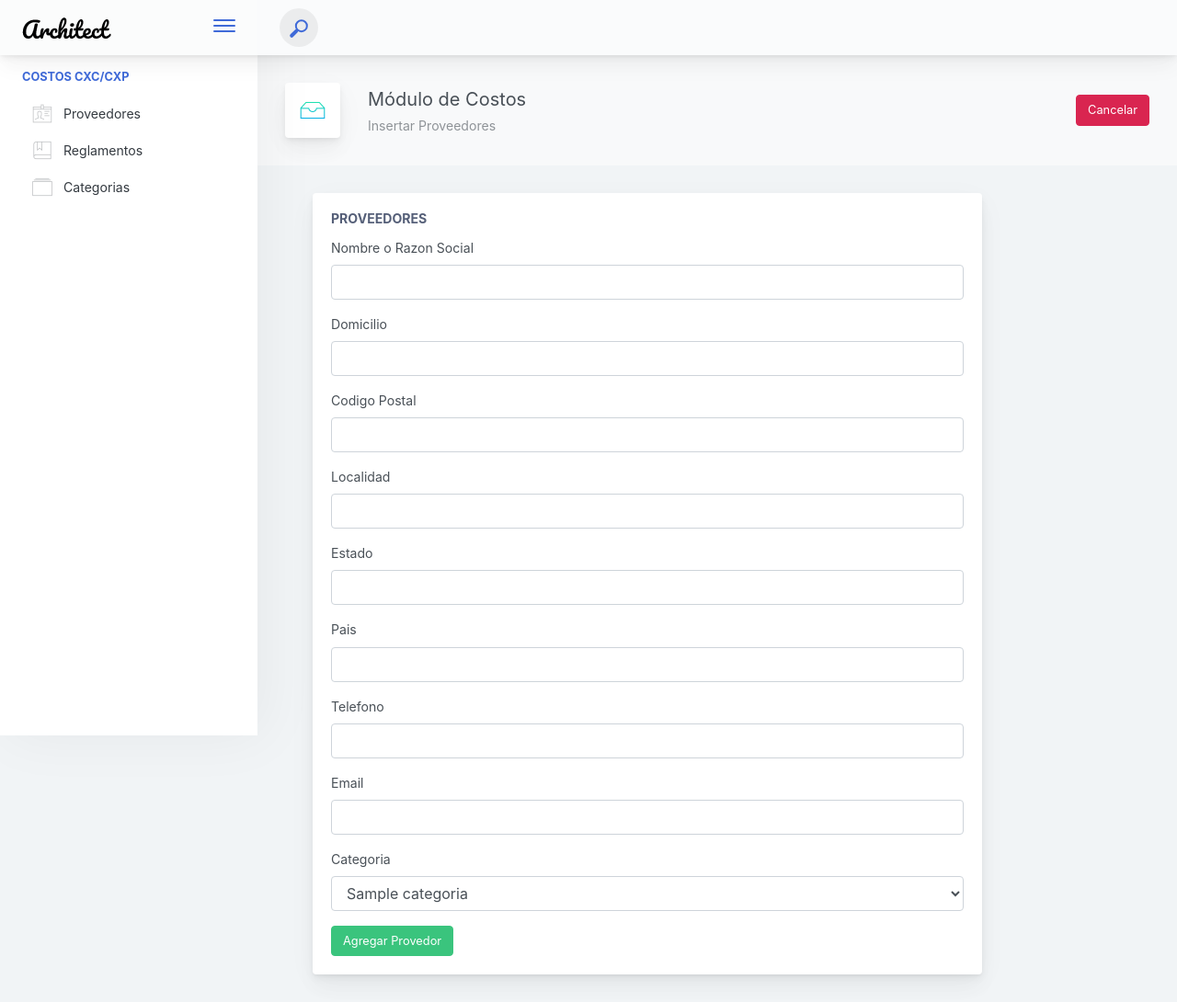
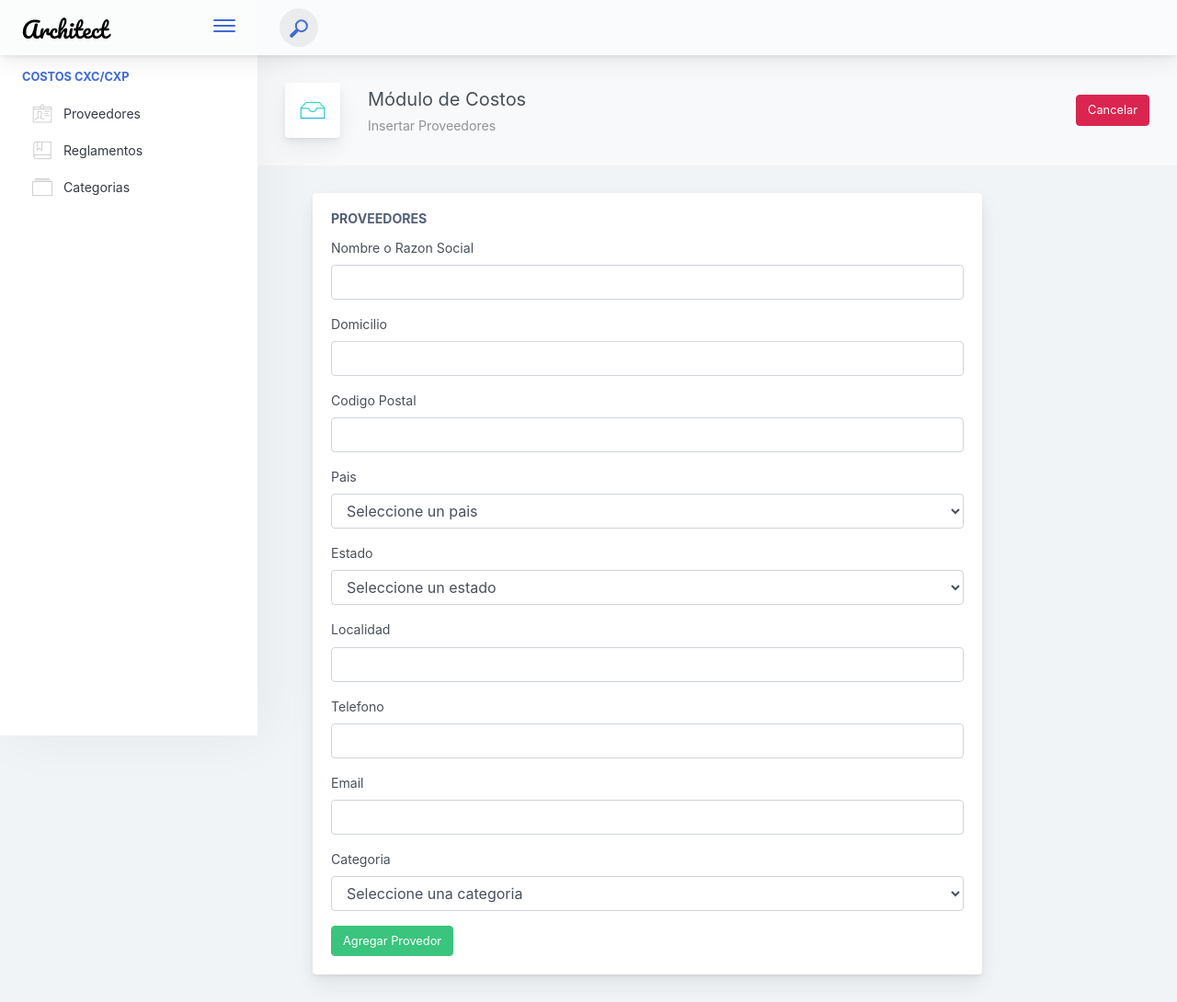
Before and after one commit to EdierJoel/costos, a PHP site: page /Iprovedores.php in a window 1280 px wide. Shown: the whole page at 92% size. Run offline with PHP 8.4, Linux system fonts and the light colour scheme; tables that the repository leaves empty or names only in its code hold one stand-in row (values such as "Sample post").

Commit message:
FIX: Carga paises y estados, Falta condicionar

```diff
--- a/Iprovedores.php
+++ b/Iprovedores.php
@@ -2,6 +2,8 @@
 include 'funciones/db.php';
 
 $consulta ="SELECT * FROM categoria";
+$cpais ="SELECT * FROM paises";
+$paises ="SELECT P.id_pais, p.paisnombre, e.id_estado, e.estadonombre FROM paises p INNER JOIN estados e on e.id_p = p.id_pais";
 
 ?>
 <!doctype html>
@@ -168,17 +170,36 @@ $consulta ="SELECT * FROM categoria";
                                             <input name="codigopostal" id="cp" type="text" class="form-control">
                                         </div>
                                         <div class="position-relative form-group">
+                                            <label for="pais" class="">Pais</label>
+                                            <select name="pais" id="pais" type="text" class="form-control">
+                                            <option value="0">Seleccione un pais</option>
+                                            <?php $resu = mysqli_query($conectar, $cpais);
+                                                    while ($row = mysqli_fetch_assoc($resu)) { ?>
+                                                    <option value="<?php echo $row["id_pais"];?>"><?php echo $row["paisnombre"];?></option>
+                                                    <?php } mysqli_free_result($resu); ?>
+                                            </select>
+                                        </div>
+
+
+                                        <div class="position-relative form-group">
+                                            <label for="estado" class="">Estado</label>
+
+                                            <select name="estado" id="estado" type="text" class="form-control">
+                                            <option value="0">Seleccione un estado</option>
+                                            <?php $resul = mysqli_query($conectar, $paises);
+                                                    while ($row = mysqli_fetch_assoc($resul)) { ?>
+
+                                                    <option value="<?php echo $row["id_estado"];?>"><?php echo $row["estadonombre"];?></option>
+                                                    <?php } mysqli_free_result($resul); ?>
+                                            </select>
+                                        </div>
+
+                                        <div class="position-relative form-group">
                                             <label for="localidad" class="">Localidad</label>
                                             <input name="localidad" id="localidad" type="text" class="form-control">
                                         </div>
-                                        <div class="position-relative form-group">
-                                            <label for="estado" class="">Estado</label>
-                                            <input name="estado" id="estado" type="text" class="form-control">
-                                        </div>
-                                        <div class="position-relative form-group">
-                                            <label for="pais" class="">Pais</label>
-                                            <input name="pais" id="pais" type="text" class="form-control">
-                                        </div>
+
+
                                         <div class="position-relative form-group">
                                             <label for="telefono" class="">Telefono</label>
                                             <input name="telefono" id="telefono" type="text" class="form-control">
@@ -190,8 +211,10 @@ $consulta ="SELECT * FROM categoria";
                                         <div class="position-relative form-group">
                                         <label for="id_categoria" class="">Categoria</label>
                                             <select name="id_categoria" id="id_cat" type="text" class="form-control">
+                                            <option value="0">Seleccione una categoria</option>
                                             <?php $resultado = mysqli_query($conectar, $consulta);
                                                     while ($row = mysqli_fetch_assoc($resultado)) { ?>
+
                                                     <option value="<?php echo $row["id"];?>"><?php echo $row["nombre"];?></option>
                                                     <?php } mysqli_free_result($resultado); ?>
                                             </select>
```
